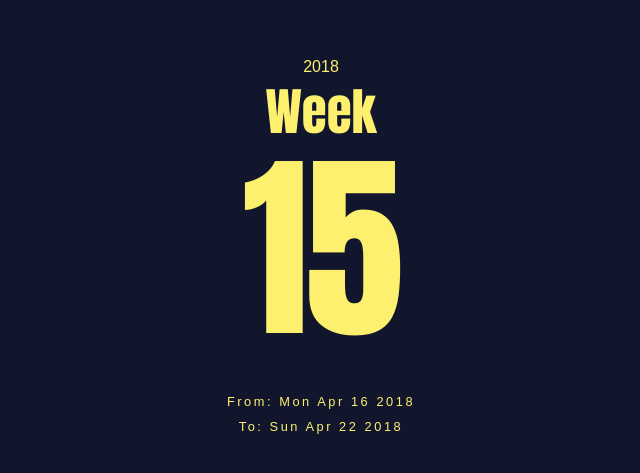
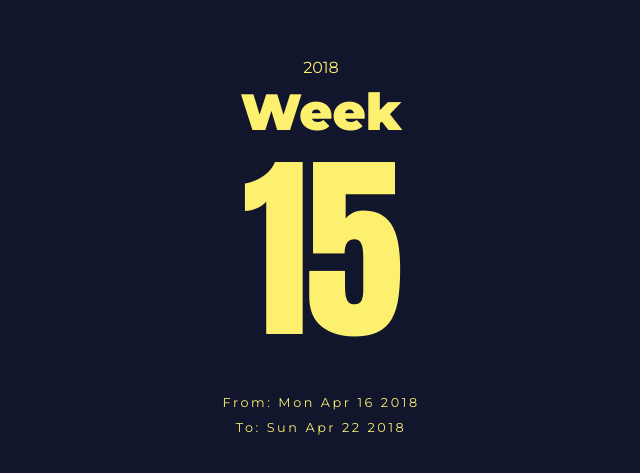
Before and after one commit to Avelar/week-number, a plain HTML site: page index.html in a window 1280 px wide. Shown: the part 149-622 px from the top of the page, without its empty margins (319-959 px from the left). Drawn offline with Linux system fonts and the light colour scheme.

Commit message:
font test

```diff
--- a/css/application.css
+++ b/css/application.css
@@ -1,3 +1,4 @@
+@import url('https://fonts.googleapis.com/css?family=Montserrat:400,900');
 html, body, h1, h2, p {
   margin: 0;
   padding: 0;
@@ -11,7 +12,7 @@ html {
 body {
   background: #12162D;
   color: #FDF06F;
-  font-family: arial, sans-serif;
+  font-family: 'Montserrat', sans-serif;
   width: 100%;
   height: 100%;
   margin: 0;
@@ -30,8 +31,7 @@ h1.container-week {
 }
 h2.container-week-label {
   font-size: 51px;
-  font-family: impact, "Arial Black", sans-serif;
-  font-weight: bold;
+  font-weight: 800;
   line-height: 1;
   margin-top: 10px;
 }
--- a/service-worker.js
+++ b/service-worker.js
@@ -4,6 +4,7 @@ let files = [
 "js/lib/jquery.min.js",
 "js/application.js",
 "img/icon.png",
+"https://fonts.googleapis.com/css?family=Montserrat:400,900",
 ]
 
 self.addEventListener("install", function(){
```
Also changed, not shown: 1 other file.
